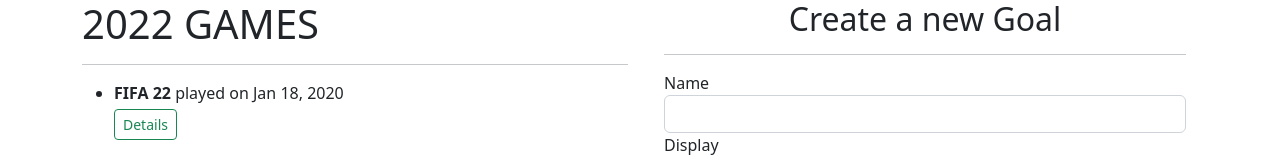
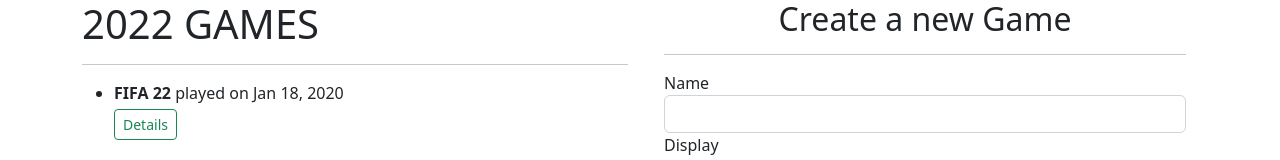
Before and after one commit to SayiaFelix/Games, an Angular app in the folder Games/: page / in a window 1280 px wide. Shown: the top 160 px of the page. Built offline with nearby package versions, Linux system fonts and the light colour scheme.

Commit message:
addind submit function

```diff
--- a/Games/src/app/game-form/game-form.component.html
+++ b/Games/src/app/game-form/game-form.component.html
@@ -1,6 +1,6 @@
 
 <div class="container-fluid">
-    <h2 class="text-center">Create a new Goal</h2>
+    <h2 class="text-center">Create a new Game</h2>
     <hr>
     <form (ngSubmit)="submitGame()" #gameForm='ngForm'>
         <div class="form-group">
```
